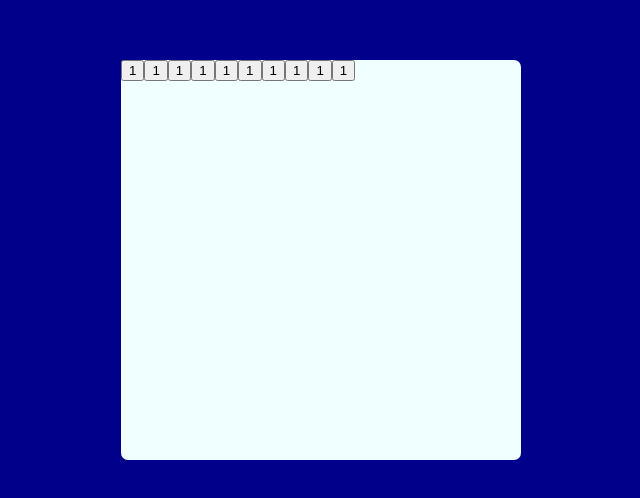
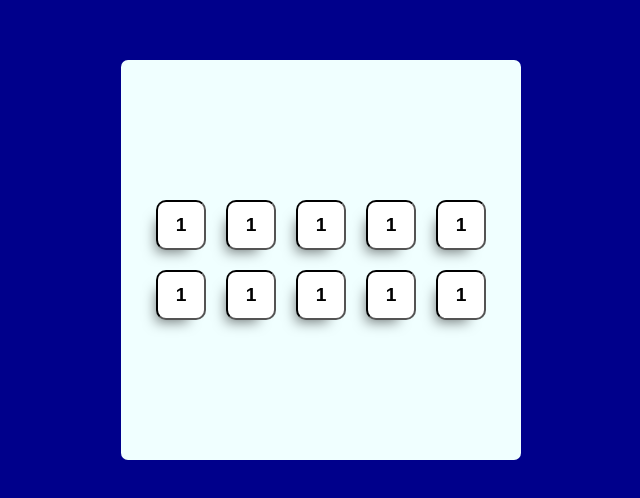
Before and after one commit to hddgpp/Tenzies-Game, a React (Vite) app in the folder Tenzies/: page / in a window 1280 px wide. Shown: the part 140-638 px from the top of the page, without its empty margins (319-959 px from the left). Built offline with nearby package versions, Linux system fonts and the light colour scheme.

Commit message:
changing the number-c name and stayling it

```diff
--- a/Tenzies/src/components/Main/Main.css
+++ b/Tenzies/src/components/Main/Main.css
@@ -2,4 +2,32 @@ main {
   background-color: azure;
   height: 100%;
   border-radius: 7px;
+  display: flex;
+  flex-direction: column;
+  justify-content: center;
+  align-items: center;
 }
+
+.num-c {
+  display: grid;
+  grid-template: auto auto / repeat(5, 1fr);
+  gap: 20px;
+}
+
+.btn {
+  height: 50px;
+  width: 50px;
+  cursor: pointer;
+  transition: 0.2s;
+  box-shadow: -9px 11px 13px -9px rgba(0,0,0,0.52);
+  border-radius: 10px;
+  border-style: inset;
+  background-color: white;
+  font-size: 1.2rem;
+  font-weight: bold;
+}
+
+.btn:hover {
+  background-color: #f0f0f0;
+  transform: translateY(-2px);
+}
--- a/Tenzies/src/components/Main/Main.jsx
+++ b/Tenzies/src/components/Main/Main.jsx
@@ -16,7 +16,7 @@ export default function Main() {
 
   return (
     <main>
-      <div className='number-c'>
+      <div className='num-c'>
         {nums.map((num, i) => (
           <button key={i} className='btn' onClick={() => randomNum(i)}>
             {num}
```
